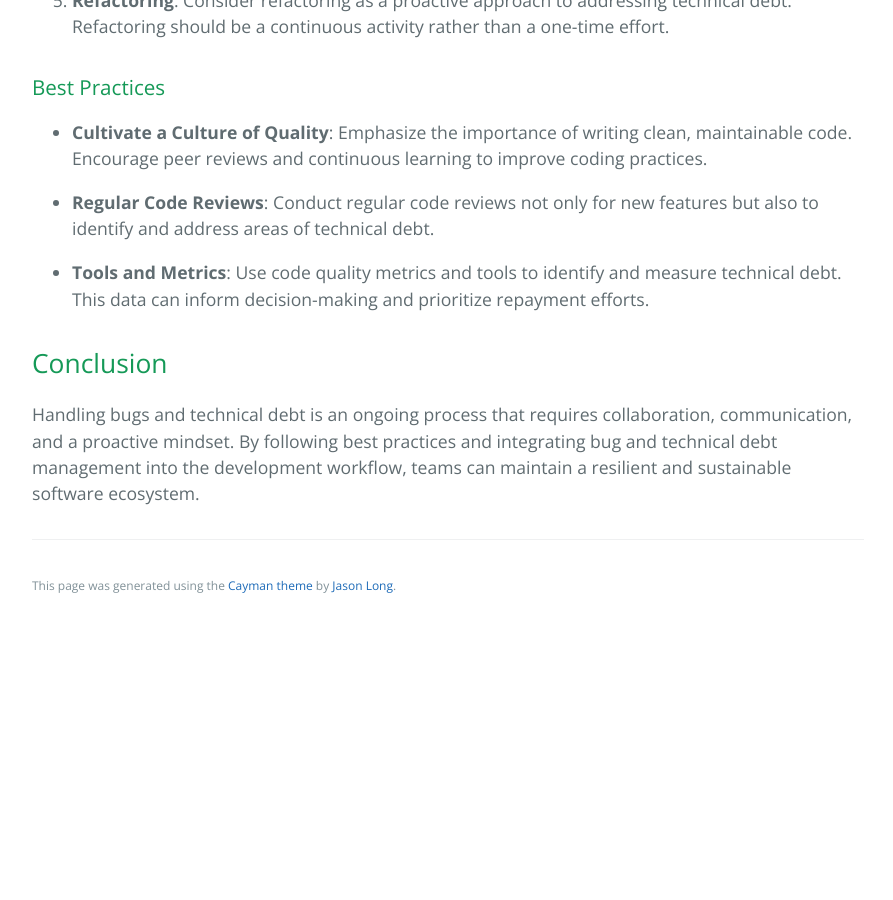
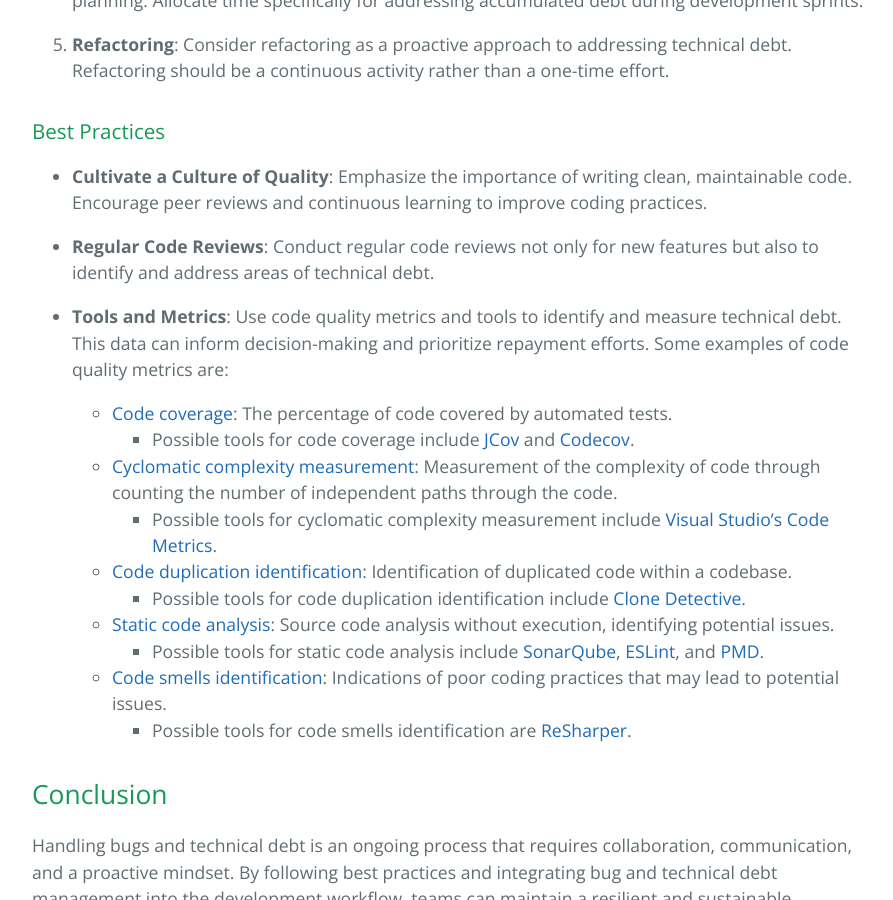
Before and after one commit to learning-software-engineering/learning-software-engineering.github.io, a Jekyll site: the page built from Topics/Software_Engineering/Handling_Bugs_and_Technical_Debt.md, in a window 1280 px wide and 900 px high, scrolled down 2432 px. Shown: the whole window, without its empty margins (192-1085 px from the left). Built offline with Jekyll 4.4.1, drawn with Linux system fonts in a browser that asks for light colours; our own code applies the rules of GitHub Pages for plain Markdown files; before the commit the page ends 3060 px from its top, so only the background shows below that; some of the changed text lies outside the part shown.

Commit message:
added examples of code quality metrics and tools

```diff
--- a/Topics/Software_Engineering/Handling_Bugs_and_Technical_Debt.md
+++ b/Topics/Software_Engineering/Handling_Bugs_and_Technical_Debt.md
@@ -22,7 +22,8 @@ A software bug is an error, flaw, failure, or fault in a computer program or sys
 
 5. **Verification**: Once fixed, bugs should undergo verification testing to confirm that the reported issue has been resolved.
 
-6. **Documentation**: Document the bug, its resolution, and any insights gained during the process. This information is valuable for future reference. Some tools available for bug documentation are [Jira](https://www.atlassian.com/software/jira), [GitHub Issues](https://github.com/features/issues), [Bugzilla](https://www.bugzilla.org/), [Trello](https://trello.com/), and [MantisBT](https://www.mantisbt.org/).
+6. **Documentation**: Document the bug, its resolution, and any insights gained during the process. This information is valuable for future reference.
+    * Some tools available for bug documentation are [Jira](https://www.atlassian.com/software/jira), [GitHub Issues](https://github.com/features/issues), [Bugzilla](https://www.bugzilla.org/), [Trello](https://trello.com/), and [MantisBT](https://www.mantisbt.org/).
 
 ### Best Practices
 
@@ -62,7 +63,18 @@ Technical debt refers to the implied cost of additional work caused by choosing
 
 * **Regular Code Reviews**: Conduct regular code reviews not only for new features but also to identify and address areas of technical debt.
 
-* **Tools and Metrics**: Use code quality metrics and tools to identify and measure technical debt. This data can inform decision-making and prioritize repayment efforts.
+* **Tools and Metrics**: Use code quality metrics and tools to identify and measure technical debt. This data can inform decision-making and prioritize repayment efforts. Some examples of code quality metrics are:
+
+    * [Code coverage](https://en.wikipedia.org/wiki/Code_coverage): The percentage of code covered by automated tests.
+        * Possible tools for code coverage include [JCov](https://wiki.openjdk.org/display/CodeTools/jcov) and [Codecov](https://about.codecov.io/).
+    * [Cyclomatic complexity measurement](https://en.wikipedia.org/wiki/Cyclomatic_complexity): Measurement of the complexity of code through counting the number of independent paths through the code.
+        * Possible tools for cyclomatic complexity measurement include [Visual Studio's Code Metrics](https://learn.microsoft.com/en-us/visualstudio/code-quality/code-metrics-cyclomatic-complexity?view=vs-2022).
+    * [Code duplication identification](https://en.wikipedia.org/wiki/Duplicate_code): Identification of duplicated code within a codebase.
+        * Possible tools for code duplication identification include [Clone Detective](https://marketplace.visualstudio.com/items?itemName=ImmoLandwerthMSFT.CloneDetectiveforVisualStudio).
+    * [Static code analysis](https://en.wikipedia.org/wiki/Static_program_analysis): Source code analysis without execution, identifying potential issues.
+        * Possible tools for static code analysis include [SonarQube](https://www.sonarsource.com/products/sonarqube/), [ESLint](https://eslint.org/), and [PMD](https://pmd.github.io/).
+    * [Code smells identification](https://en.wikipedia.org/wiki/Code_smell): Indications of poor coding practices that may lead to potential issues.
+        * Possible tools for code smells identification are [ReSharper](https://www.jetbrains.com/resharper/).
 
 ## Conclusion
 
```
